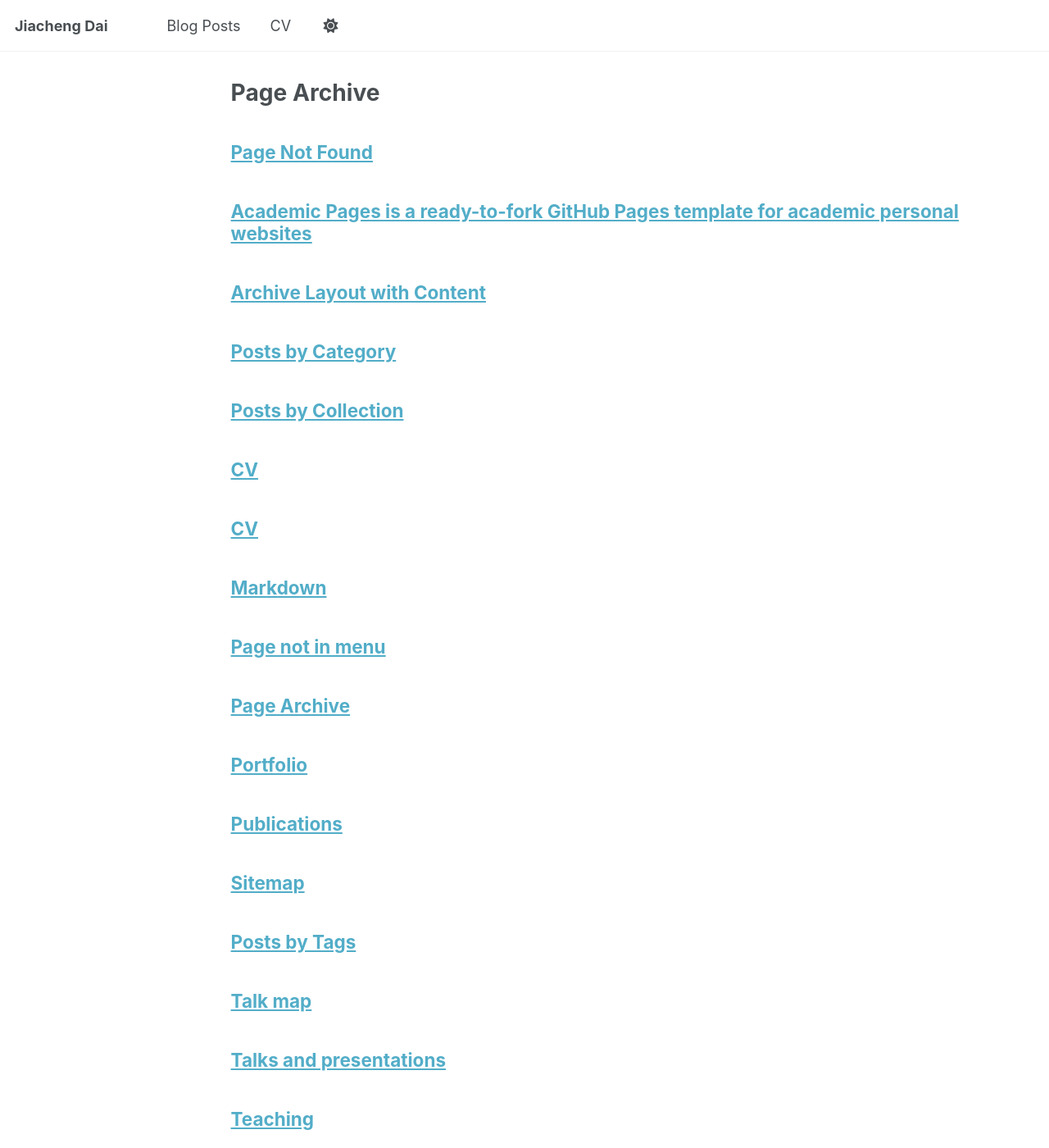
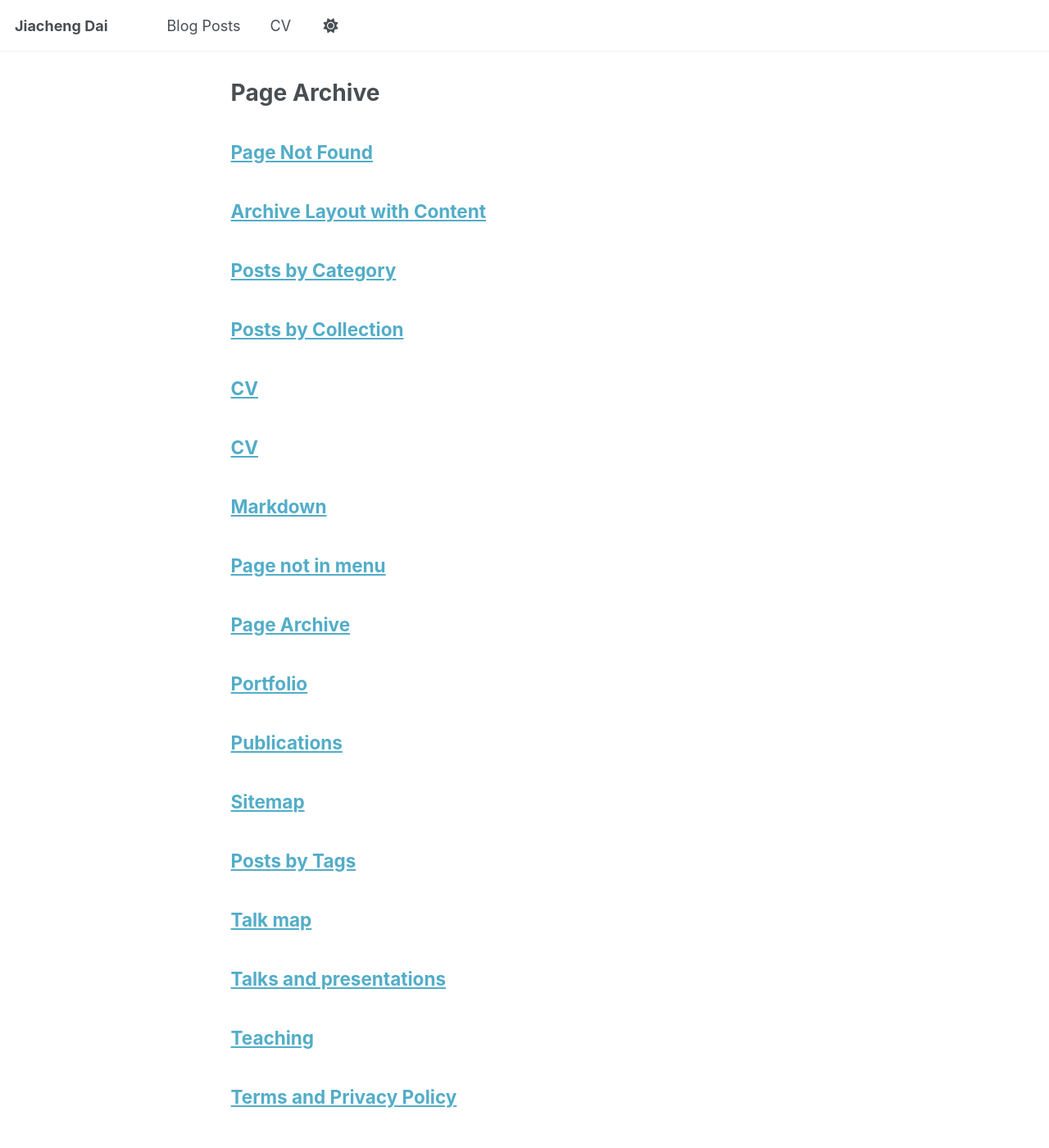
Before and after one commit to jiachengdai/jiachengdai.github.io, a Jekyll site: the page built from _pages/page-archive.html, in a window 1280 px wide and 1400 px high. Shown: the whole window at 82% size. Built offline with Jekyll 4.4.1, drawn with Linux system fonts in a browser that asks for light colours; a script that is not in the unit is left out; part of the change alters nothing that is shown.

Commit message:
Update about.md

```diff
--- a/_pages/about.md
+++ b/_pages/about.md
@@ -1,26 +1,7 @@
----
-permalink: /
-title: "Academic Pages is a ready-to-fork GitHub Pages template for academic personal websites"
-author_profile: true
-redirect_from:
-  - /about/
-  - /about.html
----
+About Me
+======
+Hi! I’m Daicheng Dai, a **Software Engineering** undergraduate at [School of Computer Science and Technology, **Donghua University**](https://cst.dhu.edu.cn). I’ve been admitted to [School of Artificial Intelligence, **Wuhan University**](https://sai.whu.edu.cn) for graduate study in **Intelligent Science and Technology** through recommendation without examination.
 
-This is the front page of a website that is powered by the [Academic Pages template](https://github.com/academicpages/academicpages.github.io) and hosted on GitHub pages. [GitHub pages](https://pages.github.com) is a free service in which websites are built and hosted from code and data stored in a GitHub repository, automatically updating when a new commit is made to the repository. This template was forked from the [Minimal Mistakes Jekyll Theme](https://mmistakes.github.io/minimal-mistakes/) created by Michael Rose, and then extended to support the kinds of content that academics have: publications, talks, teaching, a portfolio, blog posts, and a dynamically-generated CV. Incidentally, these same features make it a great template for anyone that needs to show off a professional template!
-
- You can fork [this template](https://github.com/academicpages/academicpages.github.io) right now, modify the configuration and Markdown files, add your own PDFs and other content, and have your own site for free, with no ads!
-
-A data-driven personal website
-======
-Like many other Jekyll-based GitHub Pages templates, Academic Pages makes you separate the website's content from its form. The content & metadata of your website are in structured Markdown files, while various other files constitute the theme, specifying how to transform that content & metadata into HTML pages. You keep these various Markdown (.md), YAML (.yml), HTML, and CSS files in a public GitHub repository. Each time you commit and push an update to the repository, the [GitHub pages](https://pages.github.com/) service creates static HTML pages based on these files, which are hosted on GitHub's servers free of charge.
-
-Many of the features of dynamic content management systems (like Wordpress) can be achieved in this fashion, using a fraction of the computational resources and with far less vulnerability to hacking and DDoSing. You can also modify the theme to your heart's content without touching the content of your site. If you get to a point where you've broken something in Jekyll/HTML/CSS beyond repair, your Markdown files describing your talks, publications, etc. are safe. You can rollback the changes or even delete the repository and start over - just be sure to save the Markdown files! You can also write scripts that process the structured data on the site, such as [this one](https://github.com/academicpages/academicpages.github.io/blob/master/talkmap.ipynb) that analyzes metadata in pages about talks to display [a map of every location you've given a talk](https://academicpages.github.io/talkmap.html).
-
-For those users that need more advanced functionality, the template also supports the following popular tools:
-- [MathJax](https://www.mathjax.org/) for mathematical equations
-- [Mermaid](https://mermaid.js.org/) for diagraming
-- [Plotly](https://plotly.com/javascript/) for plotting
 
 Getting started
 ======
```
